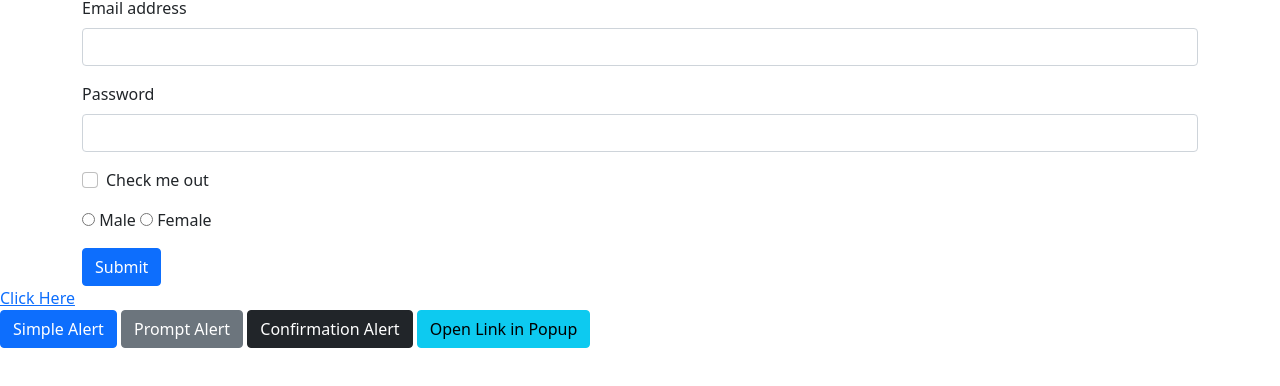
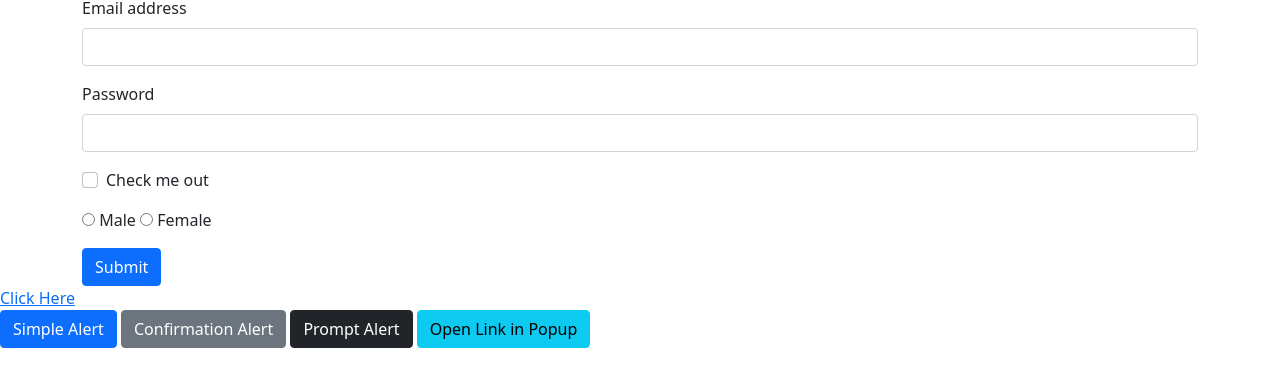
Before and after one commit to nandish1199/Selenium-test, a plain HTML site: page index.html in a window 1280 px wide. Shown: the part 60-446 px from the top of the page. Drawn offline with nearby package versions, Linux system fonts and the light colour scheme.

Commit message:
second change buttons

```diff
--- a/index.html
+++ b/index.html
@@ -80,13 +80,11 @@
     <a href="http://www.google.com">Click Here</a> <br />
     <!-- ______________________________________________________________________ -->
 
-    <button class="btn btn-primary" onclick="myFunction()">Simple Alert</button>
+   <button class="btn btn-primary" onclick="myFunction()">Simple Alert</button>
     <button class="btn btn-secondary" onclick="myFunction2()">
-      Prompt Alert
-    </button>
-    <button class="btn btn-dark" onclick="myFunction3()">
       Confirmation Alert
     </button>
+    <button class="btn btn-dark" onclick="myFunction3()">Prompt Alert</button>
     <a
       class="btn btn-info"
       href="http://google.com"
```
